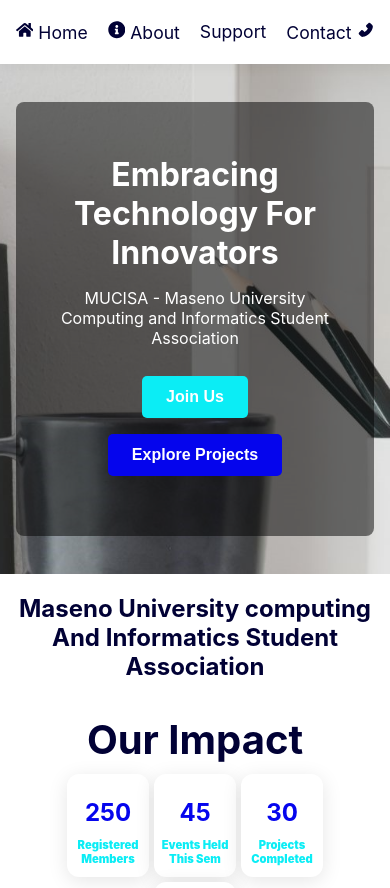
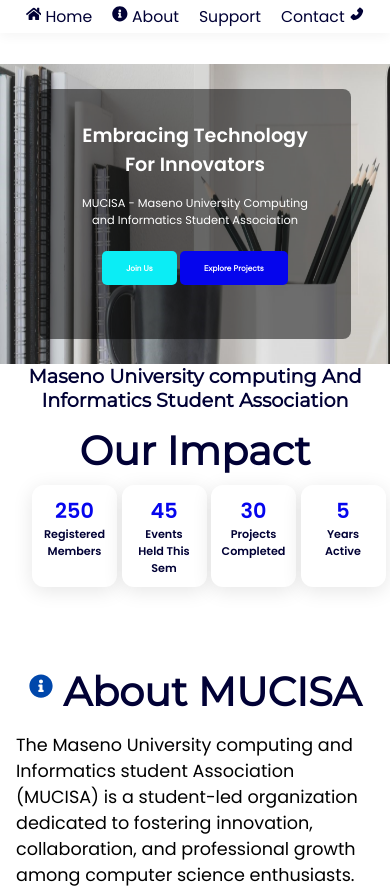
Before and after one commit to fake-programmer/Mucisa-website, a React (Create React App) app: page / in a window 390 px wide. Shown: the top 888 px of the page. Built offline with nearby package versions, Linux system fonts and the light colour scheme.

Commit message:
added some media responsiveness

```diff
--- a/public/index.html
+++ b/public/index.html
@@ -7,7 +7,7 @@
     <meta name="theme-color" content="#000000" />
     <meta
       name="description"
-      content="Web site created using create-react-app"
+      content="Mucisa Website was build by Dezmils Ezra"
     />
     <link rel="apple-touch-icon" href="%PUBLIC_URL%/logo192.png" />
     <!--
@@ -24,7 +24,7 @@
       work correctly both with client-side routing and a non-root public URL.
       Learn how to configure a non-root public URL by running `npm run build`.
     -->
-    <title>React App</title>
+    <title>Mucisa Maseno university</title>
   </head>
   <body>
     <noscript>You need to enable JavaScript to run this app.</noscript>
--- a/src/App.css
+++ b/src/App.css
@@ -1,36 +1,10 @@
-:root{
-  --primary:#010135;
-  --secondary:#0505ed;
-  --accent:#f2f2fb;
-  --luxury:#0bedf5;
+html {
+      width: 100%;
+      overflow-x: hidden;
+    }
 
-}
-.App {
-  text-align: center;
-}
-
-.App-logo {
-  height: 40vmin;
-  pointer-events: none;
-}
-
-@media (prefers-reduced-motion: no-preference) {
-  .App-logo {
-    animation: App-logo-spin infinite 20s linear;
-  }
-}
-
-
-
-.App-link {
-  color: #61dafb;
-}
-
-@keyframes App-logo-spin {
-  from {
-    transform: rotate(0deg);
-  }
-  to {
-    transform: rotate(360deg);
-  }
-}
+    body {
+      width: 100%;
+      margin: 0;
+      padding: 0;
+    }
--- a/src/CSS-styling/AboutHome.css
+++ b/src/CSS-styling/AboutHome.css
@@ -52,3 +52,15 @@
   margin: 0;
   padding: 0;
 }
+@media (max-width: 768px) and (max-width: 480px) {
+ .about-mucisa {
+  padding: 0 ;
+  margin: 0 auto auto auto;
+}
+.about-image {
+  flex: 1;
+  min-width: 200px;
+  padding: 1rem;
+  text-align: center;
+}
+}
--- a/src/CSS-styling/Home.css
+++ b/src/CSS-styling/Home.css
@@ -8,13 +8,35 @@
     background-position: center;
     background-size: cover;
 }
+h2{
+    text-align: center;
+    color: var(--primary);
+    font-family: 'Montserrat', sans-serif;
+    font-size: 1.2rem;
+}
 .home-container img{
     object-fit: cover;
 }
 @media (max-width: 768px) and (max-width: 480px) {
    .section-title h2{
-    font-size: 1.3rem;
+    font-size: 1.2rem;
   margin-bottom: 2rem;
+}
+.home{
+  width: 100%;
+}
 
+*{
+  box-sizing: border-box;
+  margin: 0;
+  padding: 0;
+}
+body{
+  overflow-wrap: hidden;
+}
+html{
+    box-sizing: border-box;
+  margin: 0;
+  padding: 0;
 }
 }
--- a/src/CSS-styling/QuickStats.css
+++ b/src/CSS-styling/QuickStats.css
@@ -32,15 +32,15 @@
 
 .stat-card p {
   font-size: 1.3rem;
-  color: var(--luxury);
+  color: var(--primary);
   font-weight: 900;
 }
 @media (max-width: 768px) and (max-width: 480px) {
 
  .stat-card {
 
-  padding: 0;
-  width: 82px;
+  padding: 10px;
+  width: 85px;
 }
 .stat-card p {
   font-size: 0.7rem;
@@ -48,11 +48,11 @@
   font-weight: 900;
 }
 .stat-card h3 {
-  font-size: 1.5rem;
+  font-size: 1.3rem;
   margin-bottom: 0;
 }
 .stats-grid {
-  gap: 5px;
-  padding: 0;
+  display: grid;
+  grid-template-columns: repeat(auto-fill, minmax(50px, 4fr));
 }
 }
--- a/src/CSS-styling/hero.css
+++ b/src/CSS-styling/hero.css
@@ -52,12 +52,24 @@
 
 /* Responsive Design */
 @media (max-width: 768px) and (max-width: 480px) {
+  .hero-section {
+  background: url('../assets/home.jpg') center/cover no-repeat;
+  background-size: 100% 100%;
+  height: 300px;
+}
+.overlay {
+  background: rgba(0, 0, 0, 0.5);
+  padding: 2rem;
+  border-radius: 8px;
+  max-width: 80%;
+  margin: 0 0rem;
+}
   .hero-section h1 {
-    font-size: 2rem;
+    font-size: 1.2rem;
     }
 
   .hero-section p {
-    font-size: 1rem;
+    font-size: 0.71rem;
   }
 
   .hero-buttons {
@@ -66,6 +78,7 @@
   }
 
   .hero-buttons button {
-    margin: 0.5rem 0;
+    margin:0.1rem;
+    font-size: 0.5rem;
   }
 }
--- a/src/index.css
+++ b/src/index.css
@@ -1,9 +1,20 @@
+@import url('https://fonts.googleapis.com/css2?family=DM+Sans&family=Inter&family=Montserrat&family=Outfit&family=Poppins&display=swap');
+
+@import url('https://fonts.googleapis.com/css2?family=Lato:ital,wght@0,100;0,300;0,400;0,700;0,900;1,100;1,300;1,400;1,700;1,900&display=swap');
+
+html {
+      width: 100%;
+      overflow-x: hidden;
+    }
 body {
   margin: 0;
-    font-family: 'Inter', sans-serif;
+    font-family: 'Poppins', sans-serif;
   -webkit-font-smoothing: antialiased;
   -moz-osx-font-smoothing: grayscale;
-  overflow-x: none;
+  overflow-x: hidden;
+  width: 100%;
+      margin: 0;
+      padding: 0;
 }
 
 code {
@@ -25,9 +36,10 @@
 .content{
   margin: 4rem 0 0 0;
 }
-h2 {
+h2{
     text-align: center;
     color: var(--primary);
+    font-family: 'Montserrat', sans-serif;
 }
 
 nav ul {
@@ -49,6 +61,8 @@
 
 button {
     display: block;
+    font-family: 'DM Sans', sans-serif;
+    font-weight: 600;
     margin: 20px auto;
     padding: 10px 20px;
     background-color: var(--luxury);
@@ -66,7 +80,7 @@
 @media (max-width: 768px) and (max-width: 480px) {
  nav li {
     margin: 5px 10px;
-    font-size: 1.1rem;
+    font-size: 0.98rem;
 }
 header{
   box-shadow: 0 4px 12px #0009130a;
@@ -76,4 +90,12 @@
   z-index: 1000;
 
 }
+*{
+  box-sizing: border-box;
+  margin: 0;
+  padding: 0;
 }
+body{
+  overflow-wrap: hidden;
+}
+}
--- a/src/pages/Home.jsx
+++ b/src/pages/Home.jsx
@@ -20,6 +20,7 @@
 export default function Home(){
     return(
         <>
+        <div className="home">
          <HeroSection />
          <div>
             <h2>Maseno University computing And Informatics Student Association</h2>
@@ -37,6 +38,7 @@
 
         </div>
          <Footer />
+         </div>
         </>
     )
 }
```
